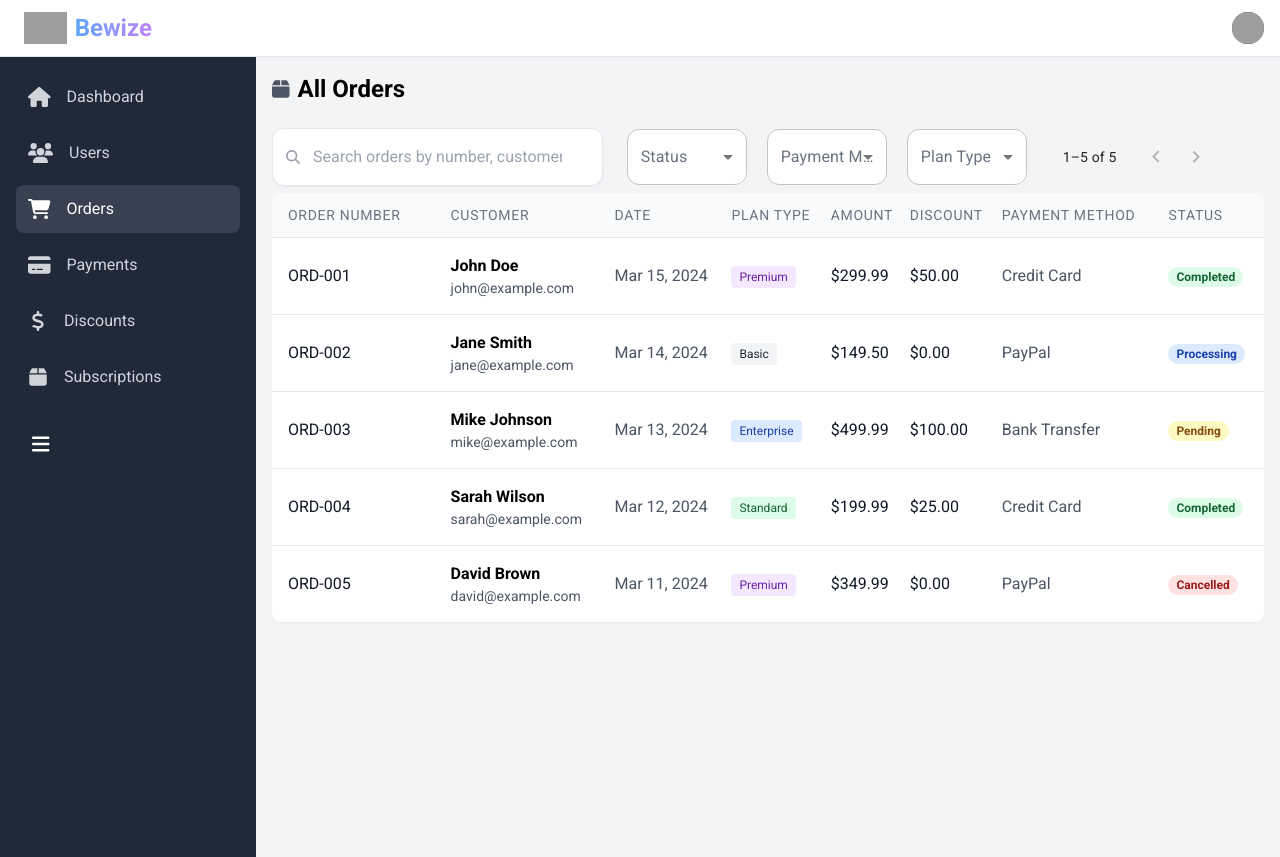
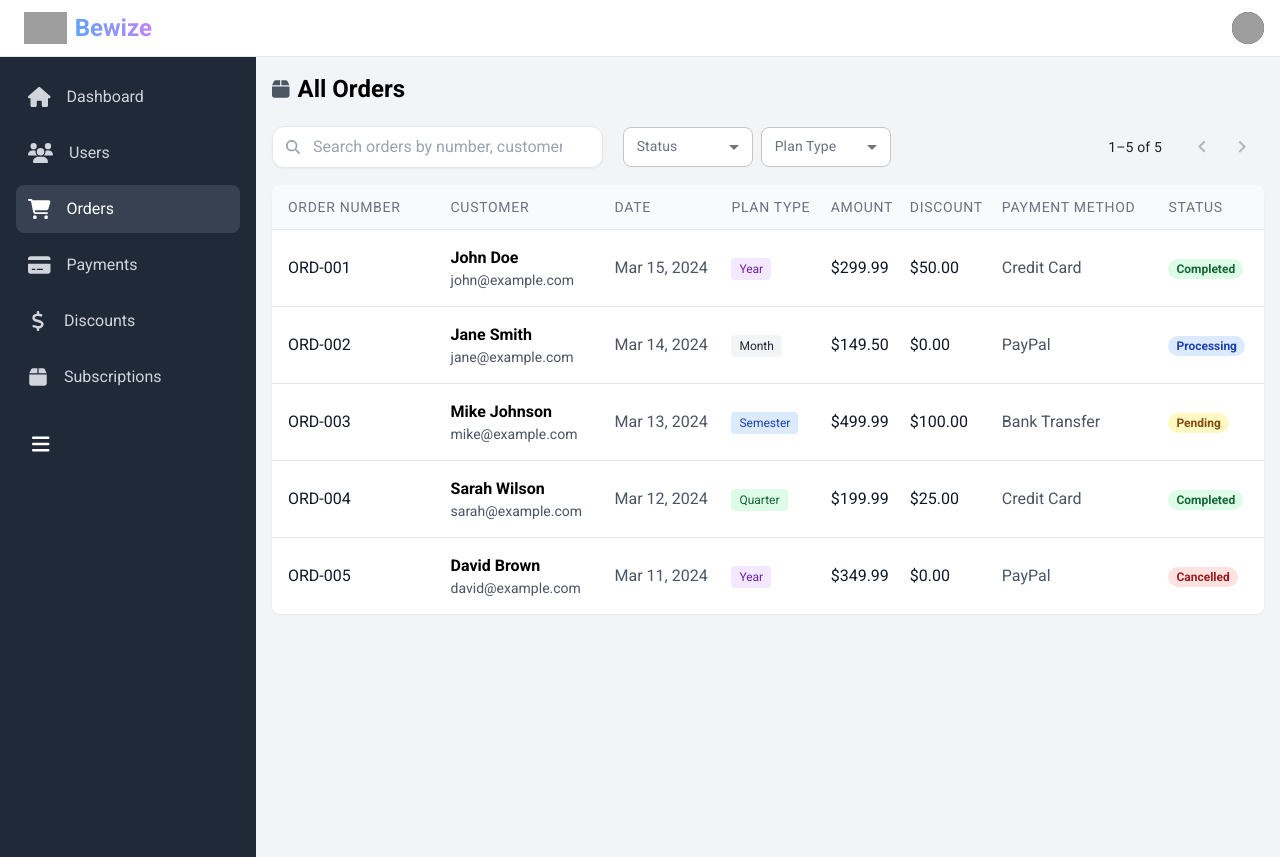
Before and after one commit to zineb-kbyla/Setup-Dashboard_React, a React (Create React App) app in the folder bewize-dashboard/: page /orders in a window 1280 px wide. Built offline with nearby package versions, Linux system fonts and the light colour scheme; grey boxes are pictures that could not be loaded.

Commit message:
refactore : enhance code structure

```diff
--- a/bewize-dashboard/src/components/DiscountsTable.jsx
+++ b/bewize-dashboard/src/components/DiscountsTable.jsx
@@ -44,7 +44,7 @@ export default function DiscountsTable({
 
   return (
     <motion.div
-      className="Discounts-table my-4 overflow-x-auto"
+      className="Discounts-table overflow-x-auto"
       initial={{ opacity: 0, y: 20 }}
       animate={{ opacity: 1, y: 0 }}
       transition={{ duration: 0.5 }}
--- a/bewize-dashboard/src/components/FilterByButton.jsx
+++ b/bewize-dashboard/src/components/FilterByButton.jsx
@@ -26,12 +26,14 @@ export default function FilterByButton({
     <div className={`flex items-center gap-2`}>
       <FormControl
         fullWidth
+        size="small"
         sx={{
-          m: 1,
-          minWidth: 120,
+          m: 0.5,
+          minWidth: 130,
           "& .MuiOutlinedInput-root": {
-            borderRadius: "0.75rem",
+            borderRadius: "0.5rem",
             backgroundColor: "white",
+            height: "40px",
             "&:hover .MuiOutlinedInput-notchedOutline": {
               borderColor: "#3b82f6",
             },
@@ -42,9 +44,14 @@ export default function FilterByButton({
           },
           "& .MuiInputLabel-root": {
             color: "#6b7280",
+            fontSize: "0.875rem",
             "&.Mui-focused": {
               color: "#3b82f6",
             },
+          },
+          "& .MuiSelect-select": {
+            padding: "6px 14px",
+            fontSize: "0.875rem",
           },
         }}
       >
--- a/bewize-dashboard/src/components/OrdersTable.jsx
+++ b/bewize-dashboard/src/components/OrdersTable.jsx
@@ -70,9 +70,9 @@ export default function OrdersTable({ orders }) {
               </td>
               <td className="py-4">
                 <span className={`px-2 py-1 text-xs font-medium rounded
-                  ${order.plan_type === "Premium" ? "bg-purple-100 text-purple-800" :
-                    order.plan_type === "Enterprise" ? "bg-blue-100 text-blue-800" :
-                    order.plan_type === "Standard" ? "bg-green-100 text-green-800" :
+                  ${order.plan_type === "Year" ? "bg-purple-100 text-purple-800" :
+                    order.plan_type === "Semester" ? "bg-blue-100 text-blue-800" :
+                    order.plan_type === "Quarter" ? "bg-green-100 text-green-800" :
                     "bg-gray-100 text-gray-800"}`}>
                   {order.plan_type}
                 </span>
--- /dev/null
+++ b/bewize-dashboard/src/components/PaymentsTable.jsx
@@ -0,0 +1,61 @@
+import React from "react";
+import { renderPaymentMethod, renderPaymentStatus, renderPaymentDate } from "../utils/paymentUtils";
+
+export default function PaymentsTable({ payments }) {
+  return (
+    <table className="min-w-full divide-y divide-gray-200 shadow-sm rounded-lg overflow-hidden">
+      <thead className="bg-gray-50">
+        <tr>
+          <th scope="col" className="py-3 px-4 text-left text-sm font-medium text-gray-500 uppercase tracking-wider">
+            Payment ID
+          </th>
+          <th scope="col" className="py-3 text-left text-sm font-medium text-gray-500 uppercase tracking-wider">
+            Customer
+          </th>
+          <th scope="col" className="py-3 text-left text-sm font-medium text-gray-500 uppercase tracking-wider">
+            Amount
+          </th>
+          <th scope="col" className="py-3 text-left text-sm font-medium text-gray-500 uppercase tracking-wider">
+            Payment Method
+          </th>
+          <th scope="col" className="py-3 text-left text-sm font-medium text-gray-500 uppercase tracking-wider">
+            Date Paid
+          </th>
+          <th scope="col" className="py-3 text-left text-sm font-medium text-gray-500 uppercase tracking-wider">
+            Status
+          </th>
+        </tr>
+      </thead>
+      <tbody className="bg-white divide-y divide-gray-200">
+        {payments.length > 0 ? (
+          payments.map((payment) => (
+            <tr key={payment.id} className="bg-white border-b hover:bg-gray-50 transition-colors">
+              <td className="py-4 px-4 text-gray-900 font-medium">
+                {payment.id}
+              </td>
+              <td className="py-4 text-gray-900 font-mono text-sm">
+                {payment.user_name}
+              </td>
+              <td className="py-4 text-gray-600">
+                {payment.amount} {payment.currency}
+              </td>
+              <td className="py-4 text-gray-600 text-left">
+                {renderPaymentMethod(payment.payment_method)}
+              </td>
+              <td>{renderPaymentDate(payment.paid_at)}</td>
+              <td className="py-4 text-gray-600">
+                {renderPaymentStatus(payment.payment_status)}
+              </td>
+            </tr>
+          ))
+        ) : (
+          <tr>
+            <td colSpan="6" className="px-4 py-4 text-left text-gray-500">
+              No payments found
+            </td>
+          </tr>
+        )}
+      </tbody>
+    </table>
+  );
+}
--- a/bewize-dashboard/src/components/SearchBar.jsx
+++ b/bewize-dashboard/src/components/SearchBar.jsx
@@ -13,7 +13,7 @@ export default function SearchBar({
         <input
           type="text"
           placeholder={placeholder}
-          className="pl-10 pr-10 py-4 w-full rounded-xl border border-gray-200
+          className="pl-10 pr-10 py-2 w-full rounded-xl border border-gray-200
             outline-none focus:border-blue-500 focus:ring-2 focus:ring-blue-100
             transition-all duration-200 ease-in-out shadow-sm
             placeholder:text-gray-400 text-gray-700"
--- a/bewize-dashboard/src/components/SubscriptionsTable.jsx
+++ b/bewize-dashboard/src/components/SubscriptionsTable.jsx
@@ -16,7 +16,7 @@ export default function SubscriptionsTable({
   setShowEditForm,
 }) {
   return (
-    <div className="mt-4">
+    <div className="">
       <table className="min-w-full divide-y divide-gray-200 shadow-sm rounded-lg overflow-hidden">
         <thead className="bg-gray-50">
           <tr>
--- a/bewize-dashboard/src/data/mockOrders.js
+++ b/bewize-dashboard/src/data/mockOrders.js
@@ -10,7 +10,7 @@ const mockOrders = [
     payment_method: "Credit Card",
     date: "2024-03-15",
     items_count: 3,
-    plan_type: "Premium"
+    plan_type: "Year"
   },
   {
     id: 2,
@@ -23,7 +23,7 @@ const mockOrders = [
     payment_method: "PayPal",
     date: "2024-03-14",
     items_count: 2,
-    plan_type: "Basic"
+    plan_type: "Month"
   },
   {
     id: 3,
@@ -36,7 +36,7 @@ const mockOrders = [
     payment_method: "Bank Transfer",
     date: "2024-03-13",
     items_count: 5,
-    plan_type: "Enterprise"
+    plan_type: "Semester"
   },
   {
     id: 4,
@@ -49,7 +49,7 @@ const mockOrders = [
     payment_method: "Credit Card",
     date: "2024-03-12",
     items_count: 1,
-    plan_type: "Standard"
+    plan_type: "Quarter"
   },
   {
     id: 5,
@@ -62,7 +62,7 @@ const mockOrders = [
     payment_method: "PayPal",
     date: "2024-03-11",
     items_count: 4,
-    plan_type: "Premium"
+    plan_type: "Year"
   }
 ];
 
--- a/bewize-dashboard/src/pages/Discounts.jsx
+++ b/bewize-dashboard/src/pages/Discounts.jsx
@@ -187,8 +187,8 @@ export default function Discounts() {
 
   return (
     <DashboardLayout>
-      <PageTitle title={"All Discounts"} icon={faHistory} />
-      <div className="flex flex-col items-center justify-between md:flex-row gap-4">
+      <PageTitle title={"All Discounts"} icon={faPercent} />
+      <div className="flex flex-col items-center justify-between md:flex-row gap-4 mb-3">
         <div className="w-full md:w-1/3">
           <SearchBar
             searchTerm={searchTerm}
@@ -211,13 +211,15 @@ export default function Discounts() {
           </div>
 
           <div className="flex flex-row">
-            <button
-              className="border rounded-md shadow-sm hover:bg-blue-500 p-2 bg-blue-600 text-white font-semibold text-sm flex items-center justify-center gap-2 transition-colors"
+            <motion.button
+              whileHover={{ scale: 1.02 }}
+              whileTap={{ scale: 0.98 }}
+              className="border rounded-md shadow-sm hover:shadow-md hover:bg-blue-500 px-2.5  bg-blue-600 text-white font-medium text-xs flex items-center justify-center gap-1.5 transition-all duration-200 ease-in-out leading-none"
               onClick={handleCreateClick}
             >
-              <FontAwesomeIcon icon={faPlus} />
-              Create Discount
-            </button>
+              <FontAwesomeIcon icon={faPlus} className="text-xs" />
+              <span>Create Discount</span>
+            </motion.button>
             <Pagination
               page={page}
               handleChangePage={handleChangePage}
--- a/bewize-dashboard/src/pages/Orders.jsx
+++ b/bewize-dashboard/src/pages/Orders.jsx
@@ -61,7 +61,8 @@ export default function Orders() {
     .filter(
       (order) =>
         (!filters.status || order.status === filters.status) &&
-        (!filters.payment_method || order.payment_method === filters.payment_method) &&
+        (!filters.payment_method ||
+          order.payment_method === filters.payment_method) &&
         (!filters.plan_type || order.plan_type === filters.plan_type)
     );
 
@@ -70,8 +71,8 @@ export default function Orders() {
 
   return (
     <DashboardLayout>
-      <PageTitle title={'All Orders'} icon={faBox} />
-      <div className="flex flex-col items-center md:flex-row gap-4">
+      <PageTitle title={"All Orders"} icon={faBox} />
+      <div className="flex flex-col items-center md:flex-row gap-4 mb-3">
         <div className="w-full md:w-1/3">
           <SearchBar
             searchTerm={searchTerm}
@@ -79,7 +80,8 @@ export default function Orders() {
             placeholder="Search orders by number, customer name or email..."
           />
         </div>
-        <div className="flex-1 flex flex-wrap gap-1 items-center">
+        <div className="flex-1 flex flex-wrap gap-1 items-center justify-between">
+          <div className="flex">
             <FilterByButton
               label="Status"
               value={filters.status}
@@ -92,31 +94,19 @@ export default function Orders() {
               ]}
               onReset={() => handleResetFilter("status")}
             />
-
-          <FilterByButton
-            label="Payment Method"
-            value={filters.payment_method}
-            onChange={(e) => handleFilterChange("payment_method", e.target.value)}
-            options={[
-              { value: "Credit Card", label: "Credit Card" },
-              { value: "PayPal", label: "PayPal" },
-              { value: "Bank Transfer", label: "Bank Transfer" },
-            ]}
-            onReset={() => handleResetFilter("payment_method")}
-          />
-
             <FilterByButton
               label="Plan Type"
               value={filters.plan_type}
               onChange={(e) => handleFilterChange("plan_type", e.target.value)}
               options={[
-              { value: "Basic", label: "Basic" },
-              { value: "Premium", label: "Premium" },
-              { value: "Enterprise", label: "Enterprise" },
+                { value: "Month", label: "Month" },
+                { value: "Quarter", label: "Quarter" },
+                { value: "Semester", label: "Semester" },
+                { value: "Year", label: "Year" },
               ]}
               onReset={() => handleResetFilter("plan_type")}
             />
-
+          </div>
           <Pagination
             page={page}
             handleChangePage={handleChangePage}
@@ -128,7 +118,7 @@ export default function Orders() {
       </div>
 
       {/* Orders Table */}
-      <OrdersTable orders={paginatedOrders} />
+      <OrdersTable orders={paginatedOrders}  />
     </DashboardLayout>
   );
 }
--- a/bewize-dashboard/src/pages/Payments.jsx
+++ b/bewize-dashboard/src/pages/Payments.jsx
@@ -5,10 +5,10 @@ import SearchBar from "../components/SearchBar";
 import Pagination from "../components/Pagination";
 import DashboardLayout from "../layouts/DashboardLayout";
 import FilterByButton from "../components/FilterByButton";
-import { faHistory } from "@fortawesome/free-solid-svg-icons";
+import PaymentsTable from "../components/PaymentsTable";
+import { faCreditCard, faHistory } from "@fortawesome/free-solid-svg-icons";
 import { FontAwesomeIcon } from "@fortawesome/react-fontawesome";
 import mockPayments from "../data/mockPayments";
-import { renderPaymentMethod, renderPaymentStatus, renderPaymentDate } from "../utils/paymentUtils";
 
 export default function Payments() {
   // Searching
@@ -69,8 +69,8 @@ export default function Payments() {
 
   return (
     <DashboardLayout>
-      <PageTitle title={'All Payments'} icon={faHistory} />
-      <div className="flex flex-col items-center md:flex-row gap-4">
+      <PageTitle title={'All Payments'} icon={faCreditCard} />
+      <div className="flex flex-col items-center md:flex-row gap-4 mb-3">
         <div className="w-full md:w-1/3">
           <SearchBar
             searchTerm={searchTerm}
@@ -78,7 +78,8 @@ export default function Payments() {
             placeholder="Search payments by ID, customer name or email..."
           />
         </div>
-        <div className="flex-1 flex flex-wrap gap-1 items-center">
+        <div className="flex-1 flex flex-wrap gap-1 items-center justify-between">
+          <div className="flex">
             <FilterByButton
               label="Status"
               value={filters.payment_status}
@@ -93,7 +94,7 @@ export default function Payments() {
             />
 
             <FilterByButton
-            label="Payment Method"
+              label="Method"
               value={filters.payment_method}
               onChange={(e) => handleFilterChange("payment_method", e.target.value)}
               options={[
@@ -104,6 +105,7 @@ export default function Payments() {
               ]}
               onReset={() => handleResetFilter("payment_method")}
             />
+          </div>
 
           <Pagination
             page={page}
@@ -116,61 +118,8 @@ export default function Payments() {
       </div>
 
       {/* Payments Table */}
-      <div className="mt-4">
-        <table className="min-w-full divide-y divide-gray-200 shadow-sm rounded-lg overflow-hidden">
-          <thead className="bg-gray-50">
-            <tr>
-              <th scope="col" className="py-3 px-4 text-left text-sm font-medium text-gray-500 uppercase tracking-wider">
-                Payment ID
-              </th>
-              <th scope="col" className="py-3 text-left text-sm font-medium text-gray-500 uppercase tracking-wider">
-                Customer
-              </th>
-              <th scope="col" className="py-3 text-left text-sm font-medium text-gray-500 uppercase tracking-wider">
-                Amount
-              </th>
-              <th scope="col" className="py-3 text-left text-sm font-medium text-gray-500 uppercase tracking-wider">
-                Payment Method
-              </th>
-              <th scope="col" className="py-3 text-left text-sm font-medium text-gray-500 uppercase tracking-wider">
-                Date Paid
-              </th>
-              <th scope="col" className="py-3 text-left text-sm font-medium text-gray-500 uppercase tracking-wider">
-                Status
-              </th>
-            </tr>
-          </thead>
-          <tbody className="bg-white divide-y divide-gray-200">
-            {paginatedPayments.length > 0 ? (
-              paginatedPayments.map((payment) => (
-                <tr key={payment.id} className="bg-white border-b hover:bg-gray-50 transition-colors">
-                  <td className="py-4 px-4 text-gray-900 font-medium">
-                    {payment.id}
-                  </td>
-                  <td className="py-4 text-gray-900 font-mono text-sm">
-                    {payment.user_name}
-                  </td>
-                  <td className="py-4 text-gray-600">
-                    {payment.amount} {payment.currency}
-                  </td>
-                  <td className="py-4 text-gray-600 text-left">
-                    {renderPaymentMethod(payment.payment_method)}
-                  </td>
-                  <td>{renderPaymentDate(payment.paid_at)}</td>
-                  <td className="py-4 text-gray-600">
-                    {renderPaymentStatus(payment.payment_status)}
-                  </td>
-                </tr>
-              ))
-            ) : (
-              <tr>
-                <td colSpan="6" className="px-4 py-4 text-left text-gray-500">
-                  No payments found
-                </td>
-              </tr>
-            )}
-          </tbody>
-        </table>
+      <div className="">
+        <PaymentsTable payments={paginatedPayments} />
       </div>
     </DashboardLayout>
   );
--- a/bewize-dashboard/src/pages/Subscriptions.jsx
+++ b/bewize-dashboard/src/pages/Subscriptions.jsx
@@ -5,7 +5,7 @@ import Pagination from "../components/Pagination";
 import DashboardLayout from "../layouts/DashboardLayout";
 import FilterByButton from "../components/FilterByButton";
 import SubscriptionsTable from "../components/SubscriptionsTable";
-import { faHistory } from "@fortawesome/free-solid-svg-icons";
+import { faBox, faHistory } from "@fortawesome/free-solid-svg-icons";
 import mockSubscriptions from "../data/mockSubscriptions";
 
 export default function Subscriptions() {
@@ -114,8 +114,8 @@ export default function Subscriptions() {
 
   return (
     <DashboardLayout>
-      <PageTitle title={'All Subscriptions'} icon={faHistory} />
-      <div className="flex flex-col items-center md:flex-row gap-4">
+      <PageTitle title={'All Subscriptions'} icon={faBox} />
+      <div className="flex flex-col items-center md:flex-row gap-4 mb-3">
         <div className="w-full md:w-1/3">
           <SearchBar
             searchTerm={searchTerm}
@@ -123,7 +123,8 @@ export default function Subscriptions() {
             placeholder="Search subscriptions by ID or order ID..."
           />
         </div>
-        <div className="flex-1 flex flex-wrap gap-1 items-center">
+        <div className="flex-1 flex flex-wrap gap-1 items-center justify-between">
+          <div className="flex">
           <FilterByButton
             label="Status"
             value={filters.status}
@@ -134,6 +135,8 @@ export default function Subscriptions() {
             ]}
             onReset={() => handleResetFilter("status")}
           />
+          </div>
+
 
           <Pagination
             page={page}
--- a/bewize-dashboard/src/pages/Users.jsx
+++ b/bewize-dashboard/src/pages/Users.jsx
@@ -72,7 +72,7 @@ export default function Users() {
   return (
     <DashboardLayout>
        <PageTitle title={'All Users'} icon={faUsers} />
-        <div className="flex flex-col items-center md:flex-row gap-4">
+        <div className="flex flex-col items-center md:flex-row gap-4 mb-3">
           <div className="w-full md:w-1/3">
             <SearchBar
               searchTerm={searchTerm}
@@ -80,7 +80,8 @@ export default function Users() {
               placeholder="Search users by name or email..."
             />
           </div>
-          <div className="flex-1 flex flex-wrap gap-1 items-center">
+          <div className="flex-1 flex flex-wrap gap-1 items-center justify-between">
+            <div className="flex">
             <FilterByButton
               label="Gender"
               value={filters.gender}
@@ -114,6 +115,8 @@ export default function Users() {
               ]}
               onReset={() => handleResetFilter("level")}
             />
+            </div>
+
             <Pagination
               page={page}
               handleChangePage={handleChangePage}
```
Lines whose indentation alone changed are shown as unchanged.
